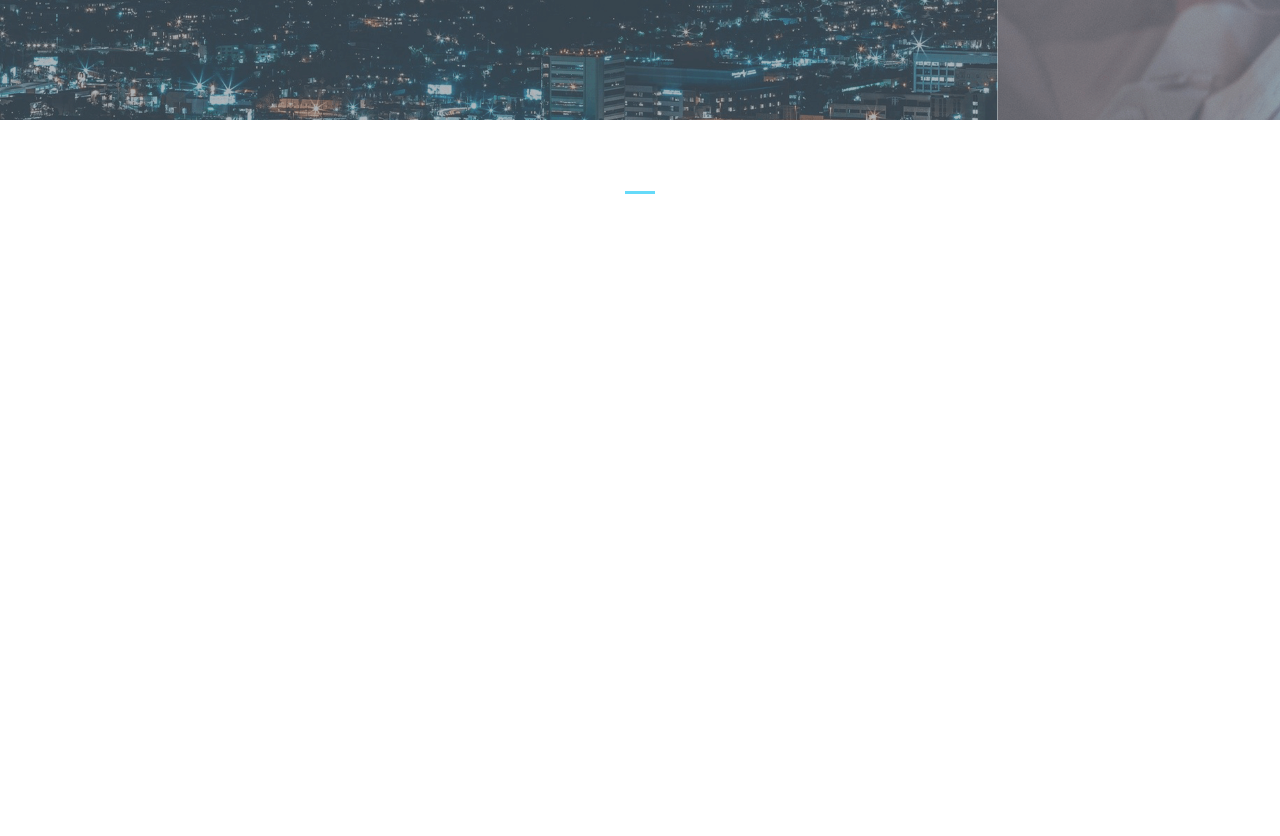
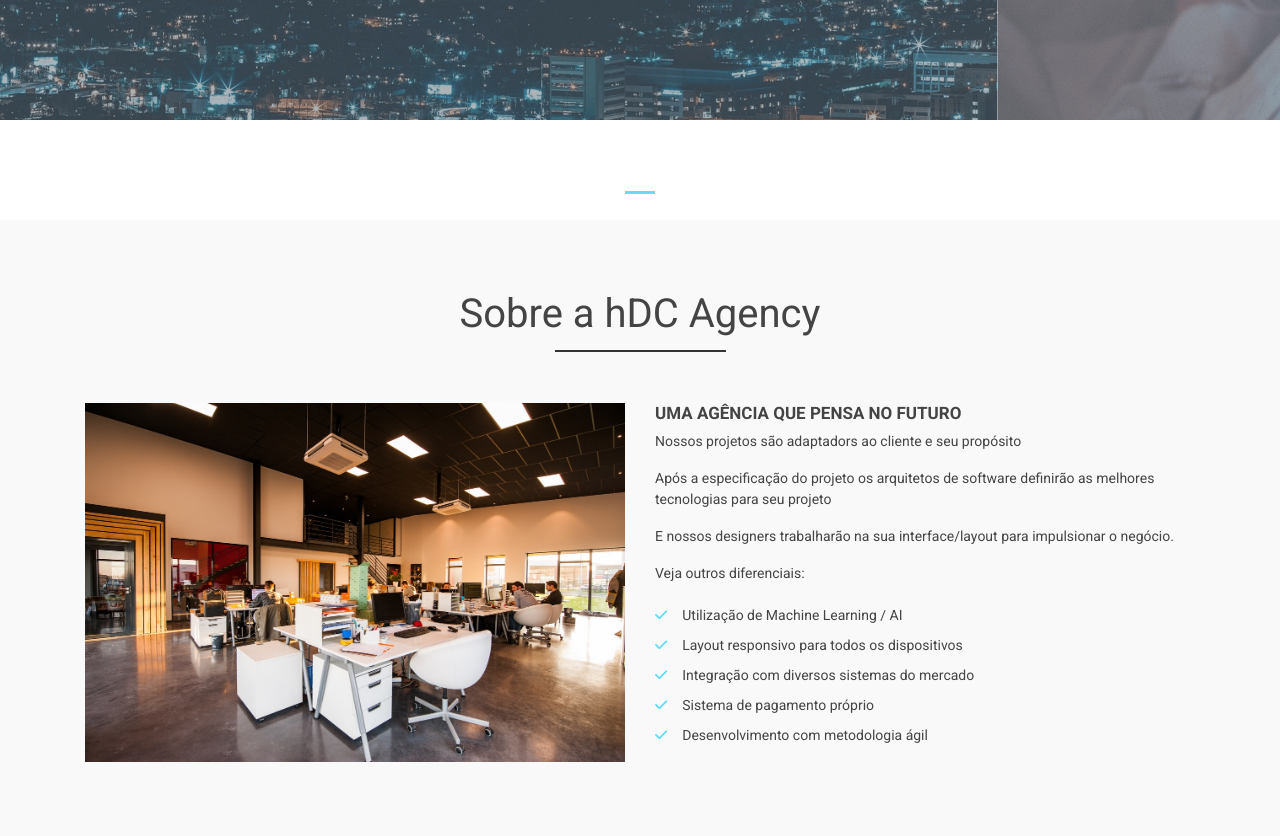
Before and after one commit to CaioD1313/myFirstBootStrap, a plain HTML site: page BootstrapProject/index.html in a window 1280 px wide. Shown: the part 500-1336 px from the top of the page. Before the commit the page ends 800 px from the top, so only its background shows below. Drawn offline with nearby package versions, Linux system fonts and the light colour scheme.

Commit message:
seção sobre feita

```diff
--- a/BootstrapProject/css/indexstyle.css
+++ b/BootstrapProject/css/indexstyle.css
@@ -101,3 +101,55 @@ height: 90vh;
 .carousel-indicators .active{
     background-color: #65DAF9;
 }
+
+/* Sobre a empresa: */
+
+#about-area{
+    background-color: #f9f9f9;
+}
+
+.main-title{
+    color: #444;
+    /*margin: TOP RIGHT BOTTOM LEFT*/
+    margin: 0 0 65px 0;
+    font-size: 40px;
+    text-align: center;
+
+}
+
+
+.main-title::after{
+    /*Pseudo elemento que vem depois do elemento à esquerda de ::*/
+    /*fazemos isto para criar o underline no h3 em "sobre a hDC Agency"*/
+    content: "";
+    border-top: 2px solid #333;
+    width: 15%;
+    position: absolute;
+    top: 60px;
+    left:42.5%
+
+}
+
+.about-title{
+    font-size:17px;
+    color: #444;
+    text-transform: uppercase;
+    font-weight: bold;
+}
+
+
+
+.about-list{
+list-style: none;
+padding-left: 0;
+}
+
+
+.about-list li{
+    line-height: 30px;
+}
+
+.about-list i{
+    color: #65DAF9;
+    margin-right: 15px;
+}
--- a/BootstrapProject/index.html
+++ b/BootstrapProject/index.html
@@ -67,7 +67,7 @@
                 <div class="collapse navbar-collapse justify-content-end" id="navbar-links">
                     <div class="navbar-nav">
                         <a href="#" class="nav-item nav-link" id="home-menu">Home</a>
-                        <a href="#" class="nav-item nav-link" id="about-menu">A agência</a>
+                        <a href="#about-area" class="nav-item nav-link" id="about-menu">A agência</a>
                         <a href="#" class="nav-item nav-link" id="services-menu">Serviços</a>
                         <a href="#" class="nav-item nav-link" id="team-menu">Time</a>
                         <a href="#" class="nav-item nav-link" id="portifolio-menu">Projetos</a>
@@ -126,7 +126,32 @@
                     <span class="carousel-control-next-icon" aria-hidden="true"></span>
                     <span class="sr-only">Next</span>
                 </a>
-
+            </div>
+            <div id="about-area">
+                <div class="container">
+                    <div class="row">
+                        <div class="col-12">
+                            <h3 class="main-title">Sobre a hDC Agency</h3>
+                        </div>
+                        <div class="col-md-6">
+                            <img src="img/agencia.jpg" class="img-fluid" alt="Agência hDC">
+                        </div>
+                        <div class="col-md-6">
+                            <h3 class="about-title">Uma Agência que pensa no futuro</h3>
+                            <p>Nossos projetos são adaptadors ao cliente e seu propósito</p>
+                            <p>Após a especificação do projeto os arquitetos de software definirão as melhores tecnologias para seu projeto</p>
+                            <p>E nossos designers trabalharão na sua interface/layout para impulsionar o negócio.</p>
+                            <p>Veja outros diferenciais:</p>
+                            <ul class="about-list">
+                                <li><i class="fas fa-check"></i>Utilização de Machine Learning / AI</li>
+                                <li><i class="fas fa-check"></i>Layout responsivo para todos os dispositivos</li>
+                                <li><i class="fas fa-check"></i>Integração com diversos sistemas do mercado</li>
+                                <li><i class="fas fa-check"></i>Sistema de pagamento próprio</li>
+                                <li><i class="fas fa-check"></i>Desenvolvimento com metodologia ágil</li>
+                            </ul>
+                        </div>
+                    </div>
+                </div>
             </div>
         </div>
     </main>
```
